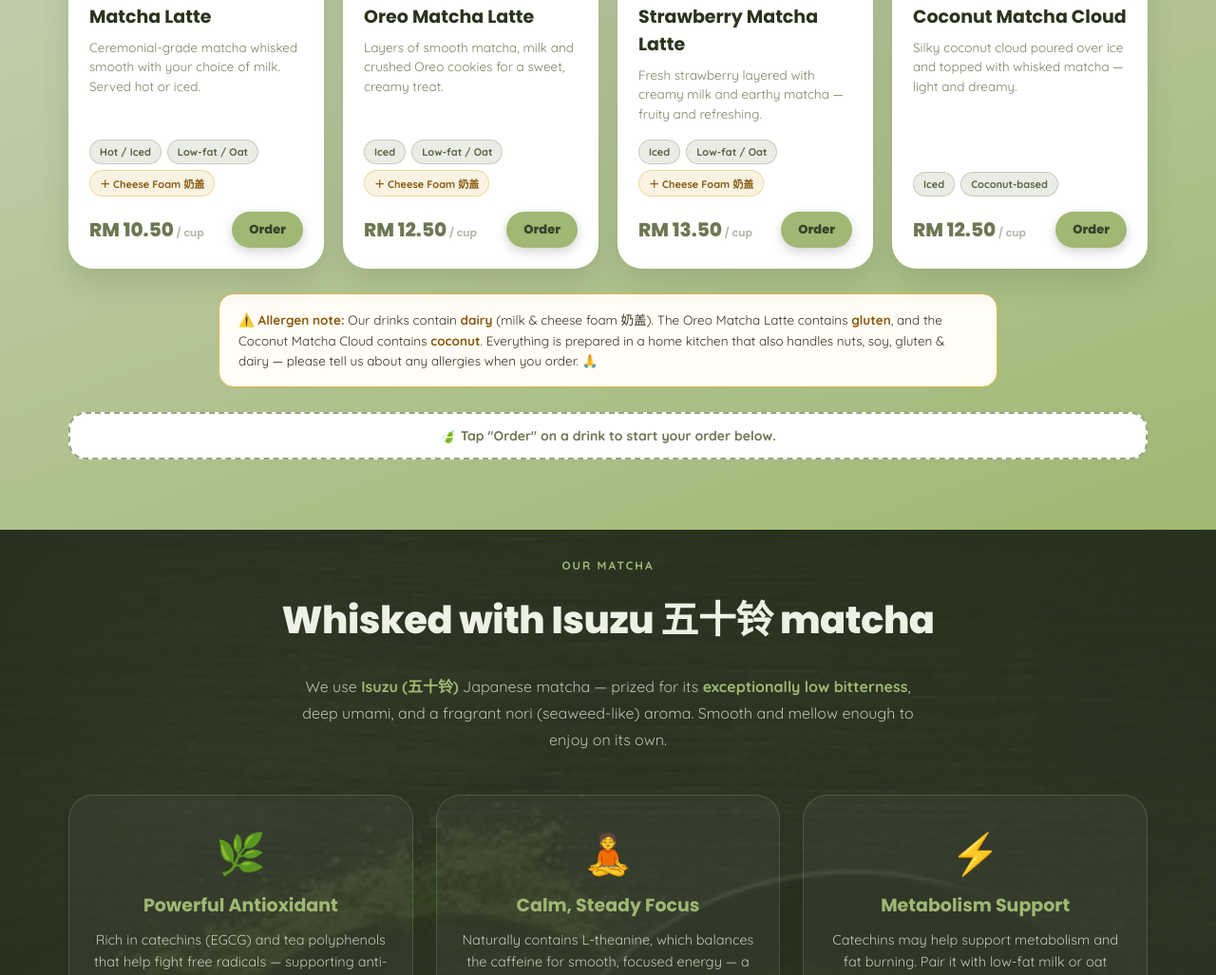
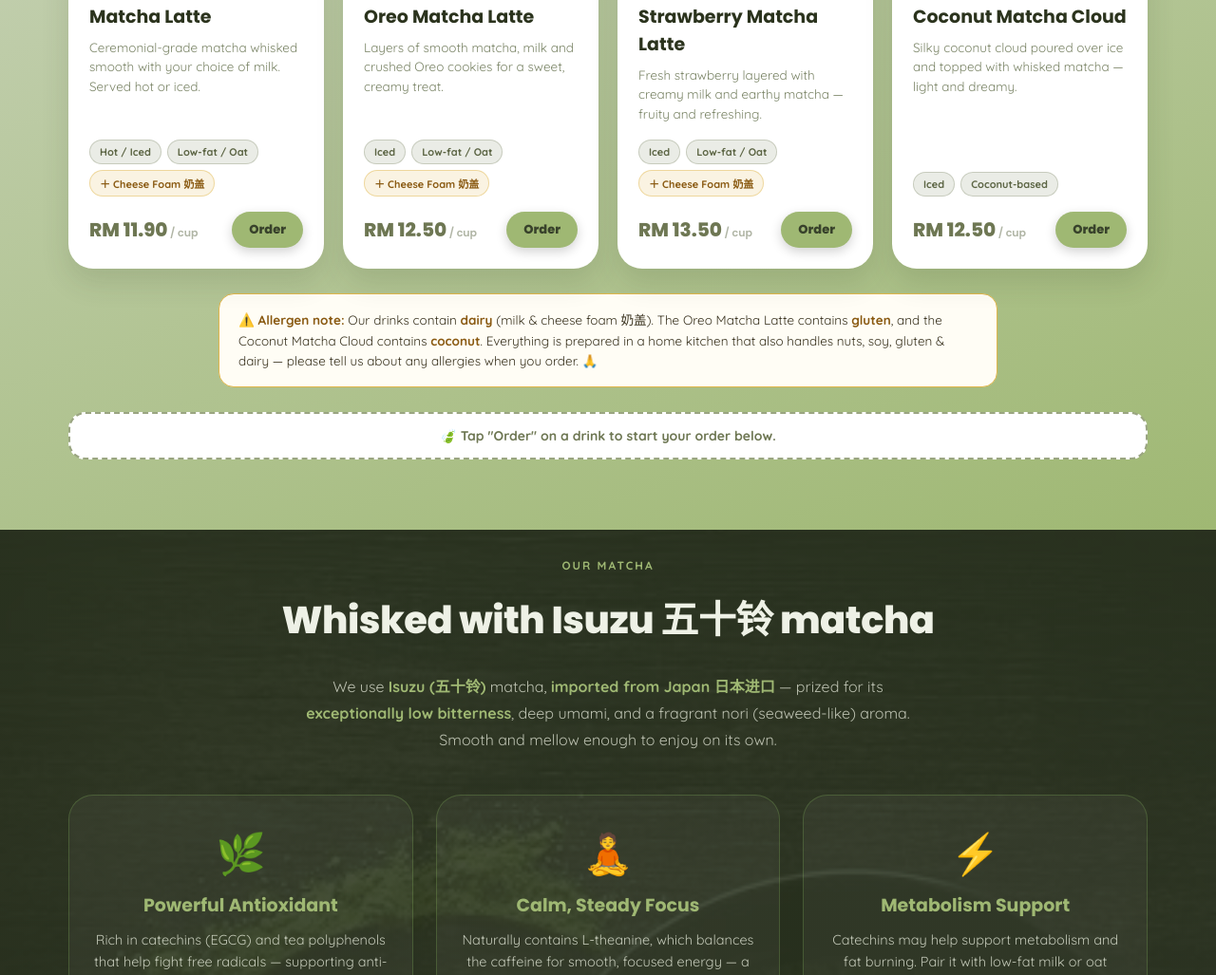
Before and after one commit to styin-keiangela-chan-ui/reset-matcha, a plain HTML site: page index.html in a window 1280 px wide. Shown: the part 2003-3030 px from the top of the page at 95% size. Drawn offline with Linux system fonts and the light colour scheme.

Commit message:
Add files via upload

```diff
--- a/index.html
+++ b/index.html
@@ -430,7 +430,7 @@
           <p class="desc">Ceremonial-grade matcha whisked smooth with your choice of milk. Served hot or iced.</p>
           <div class="opts"><span>Hot / Iced</span><span>Low-fat / Oat</span><span class="cf">＋ Cheese Foam 奶盖</span></div>
           <div class="card-foot">
-            <div class="price">RM 10.50<small> / cup</small></div>
+            <div class="price">RM 11.90<small> / cup</small></div>
             <a href="#order" class="order-btn" onclick="setOrder('Matcha Latte')">Order</a>
           </div>
         </div>
@@ -497,7 +497,7 @@
       <span class="tag">Our Matcha</span>
       <h2>Whisked with Isuzu 五十铃 matcha</h2>
     </div>
-    <p class="matcha-intro">We use <b>Isuzu (五十铃)</b> Japanese matcha — prized for its <b>exceptionally low bitterness</b>, deep umami, and a fragrant nori (seaweed-like) aroma. Smooth and mellow enough to enjoy on its own.</p>
+    <p class="matcha-intro">We use <b>Isuzu (五十铃)</b> matcha, <b>imported from Japan 日本进口</b> — prized for its <b>exceptionally low bitterness</b>, deep umami, and a fragrant nori (seaweed-like) aroma. Smooth and mellow enough to enjoy on its own.</p>
     <div class="benefit-grid">
       <div class="bcard">
         <div class="bi">🌿</div>
@@ -681,7 +681,7 @@
 
   // ---- MULTIPLE DRINK ITEMS ----
   const DRINKS=['Matcha Latte','Oreo Matcha Latte','Strawberry Matcha Latte','Coconut Matcha Cloud'];
-  const PRICES={'Matcha Latte':10.50,'Oreo Matcha Latte':12.50,'Strawberry Matcha Latte':13.50,'Coconut Matcha Cloud':12.50};
+  const PRICES={'Matcha Latte':11.90,'Oreo Matcha Latte':12.50,'Strawberry Matcha Latte':13.50,'Coconut Matcha Cloud':12.50};
   const OAT_EXTRA=1.00, FOAM_EXTRA=2.50;  // add-ons: oat milk +RM1, cheese foam 奶盖 +RM2.50
 
   function buildItem(drink,milk){
```
